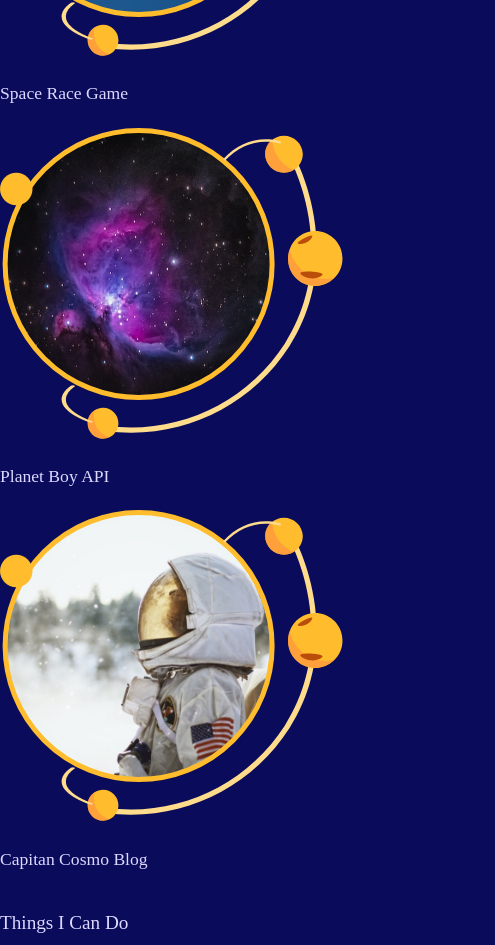
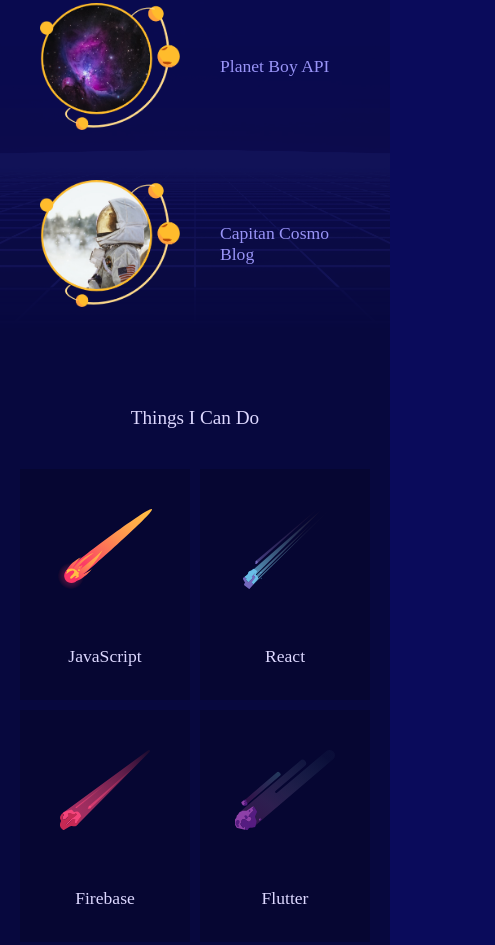
Before and after one commit to Gibon9/cosmoResposiveAndGridPractsie, a plain HTML site: page index.html in a window 390 px wide. Shown: the part 663-1608 px from the top of the page, 495 px wide, since content can reach past the window. Drawn offline with Linux system fonts and the light colour scheme.

Commit message:
add mobile styles to skills and portfoli section

```diff
--- a/css/styles.css
+++ b/css/styles.css
@@ -90,7 +90,8 @@ h4 {
 /* mobile styles */
 .grid {
   display: grid;
-  grid-column: repeat(8, 1fr);
+  grid-template-columns: repeat(8, 1fr);
+  gap: 10px;
 }
 
 .site-nav {
@@ -127,6 +128,60 @@ h4 {
   width: 200%;
 }
 
+#portfolio {
+  background: url(/assets/square_bg.png);
+  background-size: cover;
+  background-repeat: no-repeat;
+  background-position: bottom;
+  padding: 30px 20px;
+}
+
+#portfolio h3 {
+  margin-bottom: 0;
+  text-align: center;
+}
+
+.projects a {
+  grid-column: 1/9;
+  margin: 20px 0;
+  display: flex;
+}
+
+.projects a * {
+  margin: 0 20px;
+  max-width: 40%;
+  align-self: center;
+}
+
+.projects h4 {
+  color: #9994f7;
+}
+
+#skills {
+  padding: 30px 20px;
+  background: #07083e;
+}
+
+#skills h3 {
+  text-align: center;
+}
+
+#skills ul {
+  margin: 40px 0;
+}
+
+#skills li {
+  padding: 10px;
+  background: rgba(0, 0, 0, 0.2);
+  grid-column: span 4;
+  text-align: center;
+}
+
+#skills img {
+  height: 80px;
+  margin: 30px auto;
+}
+
 /* small tablet styles */
 @media screen and (min-width: 620px) {}
 
--- a/index.html
+++ b/index.html
@@ -30,18 +30,18 @@
     </div>
   </section>
   <section id="portfolio">
-    <h3>some of my projects</h3>
+    <h3>Some of My Projects</h3>
     <div class="projects grid">
       <a href="">
-        <img src="assets/project_1.png" alt="my first project">
+        <img src="assets/project_1.png" alt="Space Race Game">
         <h4>Space Race Game</h4>
       </a>
       <a href="">
-        <img src="assets/project_2.png" alt="my second project">
+        <img src="assets/project_2.png" alt="Planet Boy API">
         <h4>Planet Boy API</h4>
       </a>
       <a href="">
-        <img src="assets/project_3.png" alt="my third project">
+        <img src="assets/project_3.png" alt="Capitan Cosmo Blog">
         <h4>Capitan Cosmo Blog</h4>
       </a>
     </div>
```
